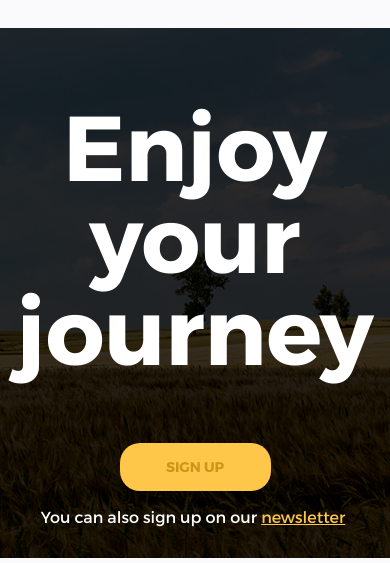
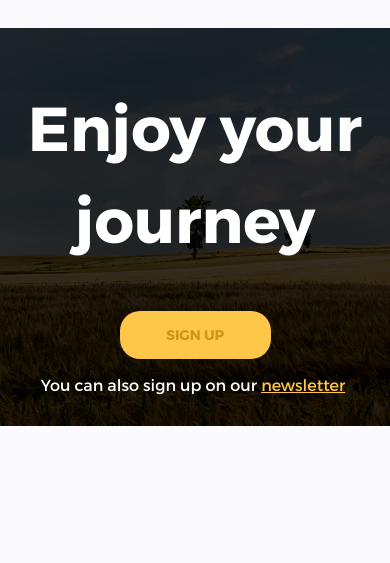
Before and after one commit to SA-Masih/-polind, a plain HTML site: page index.html in a window 390 px wide. Shown: the part 7117-7680 px from the top of the page. Drawn offline with Linux system fonts and the light colour scheme.

Commit message:
sup guys

```diff
--- a/scss/travels.scss
+++ b/scss/travels.scss
@@ -42,3 +42,13 @@
         color: #FFC74A;
     }
 }
+@media screen and (max-width:500px) {
+    .travels {
+        &__h1 {
+            font-family: 'montserratbold';
+            color: #fff;
+            font-size: 62px;
+            line-height: 92px;
+        }
+    }
+}
```
Also changed, not shown: css/style.css.
